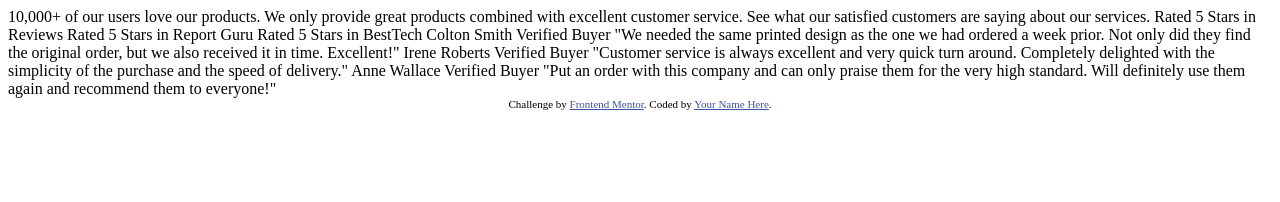
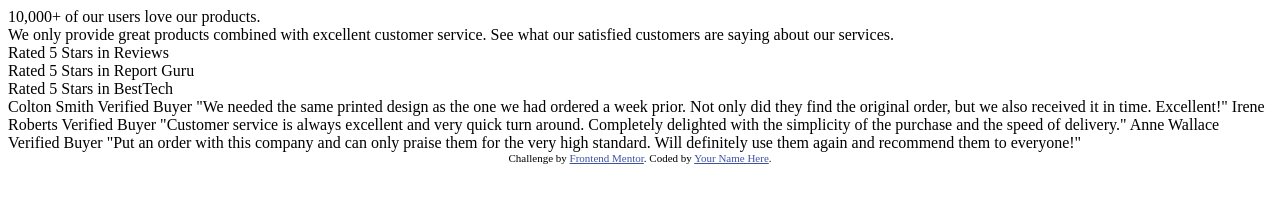
Before and after one commit to zacharyboelter/social-proof-section, a plain HTML site: page index.html in a window 1280 px wide. Drawn offline with Linux system fonts and the light colour scheme.

Commit message:
top half html tags for styling

```diff
--- a/index.html
+++ b/index.html
@@ -1,30 +1,42 @@
 <!DOCTYPE html>
 <html lang="en">
+
 <head>
   <meta charset="UTF-8" />
   <meta name="viewport" content="width=device-width, initial-scale=1.0" />
   <!-- displays site properly based on user's device -->
 
-    <link
-      rel="icon"
-      type="image/png"
-      sizes="32x32"
-      href="./images/favicon-32x32.png"
-    />
+  <link rel="icon" type="image/png" sizes="32x32" href="./images/favicon-32x32.png" />
   <link rel="stylesheet" href="./styles.css">
 
   <title>Frontend Mentor | Social proof section</title>
 </head>
+
 <body>
+  <div class="container">
+    <div class="top-warpper">
+      <div class="top-left">
+        <div class="hero-title">
           10,000+ of our users love our products.
-
+        </div>
+        <div class="hero-copy">
           We only provide great products combined with excellent customer service.
           See what our satisfied customers are saying about our services.
-
+        </div>
+      </div>
+      <div class="top-right">
+        <div class="rating-1">
           Rated 5 Stars in Reviews
+        </div>
+        <div class="rating-2">
           Rated 5 Stars in Report Guru
+        </div>
+        <div class="rating-3">
           Rated 5 Stars in BestTech
-
+        </div>
+      </div>
+    </div>
+    <div class="bottom-wrapper">
       Colton Smith
       Verified Buyer
       "We needed the same printed design as the one we had ordered a week prior.
@@ -40,12 +52,14 @@
       Verified Buyer
       "Put an order with this company and can only praise them for the very high
       standard. Will definitely use them again and recommend them to everyone!"
+    </div>
+  </div>
 
   <div class="attribution">
     Challenge by
-      <a href="https://www.frontendmentor.io?ref=challenge" target="_blank"
-        >Frontend Mentor</a
-      >. Coded by <a href="#">Your Name Here</a>.
+    <a href="https://www.frontendmentor.io?ref=challenge" target="_blank">Frontend Mentor</a>. Coded by <a href="#">Your
+      Name Here</a>.
   </div>
 </body>
+
 </html>
```
Lines whose indentation alone changed are shown as unchanged.
